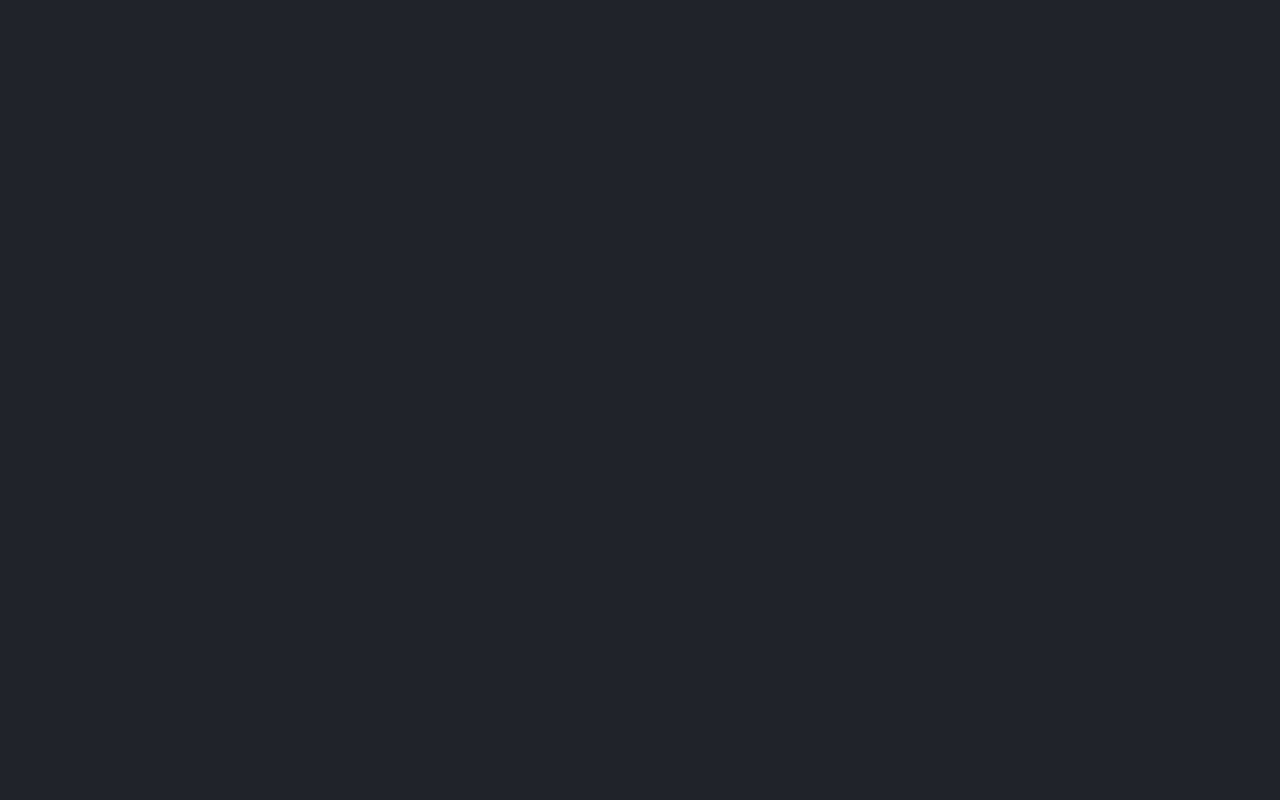
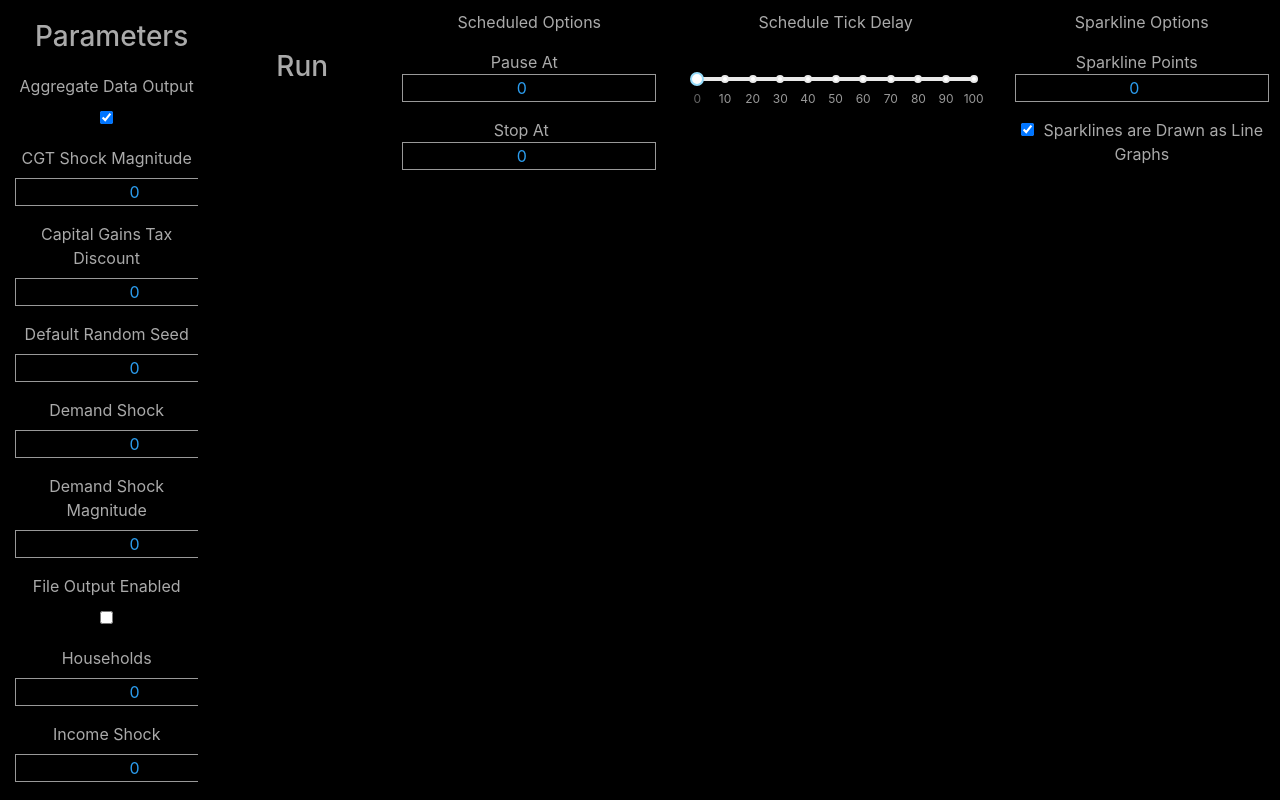
Before and after one commit to shengwu1026/repast-among-model-frontend, a React app: page / in a window 1280 px wide. Built offline with nearby package versions, Linux system fonts and the light colour scheme.

Commit message:
setup basic layout

```diff
--- a/package.json
+++ b/package.json
@@ -21,12 +21,14 @@
   },
   "dependencies": {
     "axios": "^0.18.0",
+    "rc-slider": "^8.6.3",
     "react": "^16.5.2",
     "react-dom": "^16.5.2",
     "react-redux": "^5.0.7",
     "react-router-dom": "^4.3.1",
     "redux": "^4.0.0",
-    "redux-thunk": "^2.3.0"
+    "redux-thunk": "^2.3.0",
+    "rc-tooltip": "latest"
   },
   "devDependencies": {
     "@babel/core": "^7.1.2",
--- a/src/components/App.js
+++ b/src/components/App.js
@@ -7,7 +7,7 @@ class App extends Component {
   render() {
     return (
       <Router>
-        <div className='container-fluid' style={{backgroundColor: '#20232a', height: '100vh', minHeight : '100vh'}}>
+        <div className='container-fluid' style={{backgroundColor: '#000', height: '100%', width: '100%'}}>
           <Switch>
             <Route exact path='/' component={Dashboard}/>
             <Route render={() => <p>Not Found</p>}/>
--- a/src/components/Dashboard.js
+++ b/src/components/Dashboard.js
@@ -1,9 +1,21 @@
-import React, {Component} from 'react';
+import React, { Component } from 'react';
+import Parameters from './Parameters';
+import RunOptions from './RunOptions'
+import Plots from './Plots'
 
 class Dashboard extends Component {
   render() {
     return (
-      <div className='dashboard'>
+      <div className='dashboard-container'>
+        <div className='dashboard-body row'>
+          <div className='col-2'>
+            <Parameters/>
+          </div>
+
+          <div className='col-10'>
+            <RunOptions/>
+          </div>
+        </div>
       </div>
     )
   }
--- /dev/null
+++ b/src/components/Parameters.js
@@ -0,0 +1,95 @@
+import React, { Component } from 'react';
+
+export default class Parameters extends Component {
+  render() {
+    return (
+      <div className='parameters-container text-center'
+           style={{height: '100vh', overflowY: 'scroll'}}>
+        <div className='parameters-header' style={{margin: '20px'}}>
+          <h3>Parameters</h3>
+        </div>
+        <div className='parameters-body'>
+          <label>Aggregate Data Output</label>
+          <p>
+            <input type='checkbox' checked={true}/>
+          </p>
+
+          <label>CGT Shock Magnitude</label>
+          <p>
+            <input type='number' step='1' defaultValue='0'/>
+          </p>
+
+          <label>Capital Gains Tax Discount</label>
+          <p>
+            <input type='number' step='0.2' defaultValue='0'/>
+          </p>
+
+          <label>Default Random Seed</label>
+          <p>
+            <input type='number' step='1' defaultValue='0'/>
+          </p>
+
+          <label>Demand Shock</label>
+          <p>
+            <input type='number' step='1' defaultValue='0'/>
+          </p>
+
+          <label>Demand Shock Magnitude</label>
+          <p>
+            <input type='number' step='1' defaultValue='0'/>
+          </p>
+
+          <label>File Output Enabled</label>
+          <p>
+            <input type='checkbox'/>
+          </p>
+
+          <label>Households</label>
+          <p>
+            <input type='number' step='1' defaultValue='0'/>
+          </p>
+
+          <label>Income Shock</label>
+          <p>
+            <input type='number' step='1' defaultValue='0'/>
+          </p>
+
+          <label>Income Shock Magnitude</label>
+          <p>
+            <input type='number' step='0.2' defaultValue='0'/>
+          </p>
+
+          <label>NG Shock Magnitude</label>
+          <p>
+            <input type='number' step='1' defaultValue='0'/>
+          </p>
+
+          <label>Negative Gearing</label>
+          <p>
+            <input type='number' step='1' defaultValue='0'/>
+          </p>
+
+          <label>Policy Shock</label>
+          <p>
+            <input type='number' step='1' defaultValue='0'/>
+          </p>
+
+          <label>Run</label>
+          <p>
+            <input type='number' step='1' defaultValue='0'/>
+          </p>
+
+          <label>Supply Shock</label>
+          <p>
+            <input type='number' step='1' defaultValue='0'/>
+          </p>
+
+          <label>Supply Shock Magnitude</label>
+          <p>
+            <input type='number' step='0.2' defaultValue='0'/>
+          </p>
+        </div>
+      </div>
+    )
+  }
+}
--- /dev/null
+++ b/src/components/Plots.js
@@ -0,0 +1,9 @@
+import React, {Component} from 'react';
+
+export default class Plots extends Component {
+  render() {
+    return (
+      <div>pp</div>
+    )
+  }
+}
--- /dev/null
+++ b/src/components/RunOptions.js
@@ -0,0 +1,85 @@
+import React, { Component } from 'react';
+import 'rc-slider/assets/index.css';
+import 'rc-tooltip/assets/bootstrap.css';
+import Tooltip from 'rc-tooltip';
+import Slider from 'rc-slider';
+
+const Handle = Slider.Handle;
+
+const handle = (props) => {
+  const {value, dragging, index, ...restProps} = props;
+  return (
+    <Tooltip
+      prefixCls="rc-slider-tooltip"
+      overlay={value}
+      visible={dragging}
+      placement="top"
+      key={index}>
+      <Handle value={value} {...restProps} />
+    </Tooltip>
+  );
+};
+
+const marks = {
+  0: 0,
+  10: 10,
+  20: 20,
+  30: 30,
+  40: 40,
+  50: 50,
+  60: 60,
+  70: 70,
+  80: 80,
+  90: 90,
+  100: 100
+};
+
+export default class RunOptions extends Component {
+  handleSliderChange = (e) => {
+  };
+
+  render() {
+    return (
+      <div className='runoptions-container row text-center'>
+        <div className='runoptions-body-left col-2' style={{padding: '50px'}}>
+          <h3>Run</h3>
+        </div>
+        <div className='runoptions-body-right col-10' style={{padding: '10px 0'}}>
+          <div className='row'>
+            <div className='col-4'>
+              <p>Scheduled Options</p>
+              <p>
+                <span style={{marginRight: '10px'}}>Pause At</span>
+                <input type='number' step='1' defaultValue='0'/>
+              </p>
+              <p>
+                <span style={{marginRight: '16px'}}>Stop At </span>
+                <input type='number' step='1' defaultValue='0'/>
+              </p>
+            </div>
+
+            <div className='col-4'>
+              <label>Schedule Tick Delay</label>
+              <Slider min={0} max={100} defaultValue={0} step={1}
+                      handle={handle} marks={marks}
+                      style={{margin: '30px 0'}}
+              />
+            </div>
+
+            <div className='col-4'>
+              <p>Sparkline Options</p>
+              <p>
+                <span style={{marginRight: '10px'}}>Sparkline Points</span>
+                <input type='number' step='1' defaultValue='0'/>
+              </p>
+              <p>
+                <input type='checkbox' checked={true}/>
+                <span style={{marginLeft: '10px'}}>Sparklines are Drawn as Line Graphs</span>
+              </p>
+            </div>
+          </div>
+        </div>
+      </div>
+    )
+  }
+}
--- a/src/index.css
+++ b/src/index.css
@@ -0,0 +1,10 @@
+#root {
+    color: #aaa;
+}
+
+input[type="number"], textarea {
+    background-color : #000;
+    color: #2b9def;
+    border: ridge #999 1px;
+    text-align: center;
+}
```
